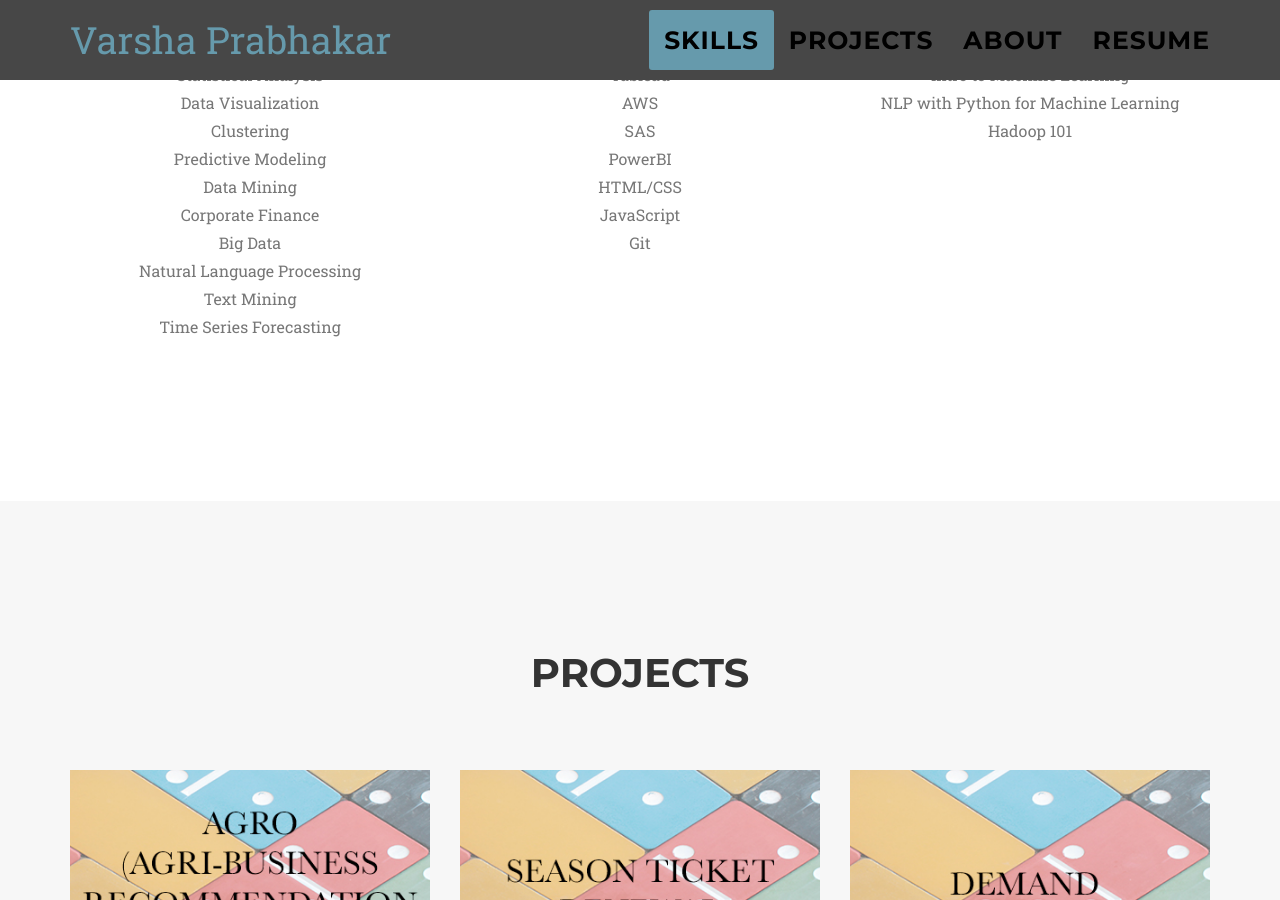
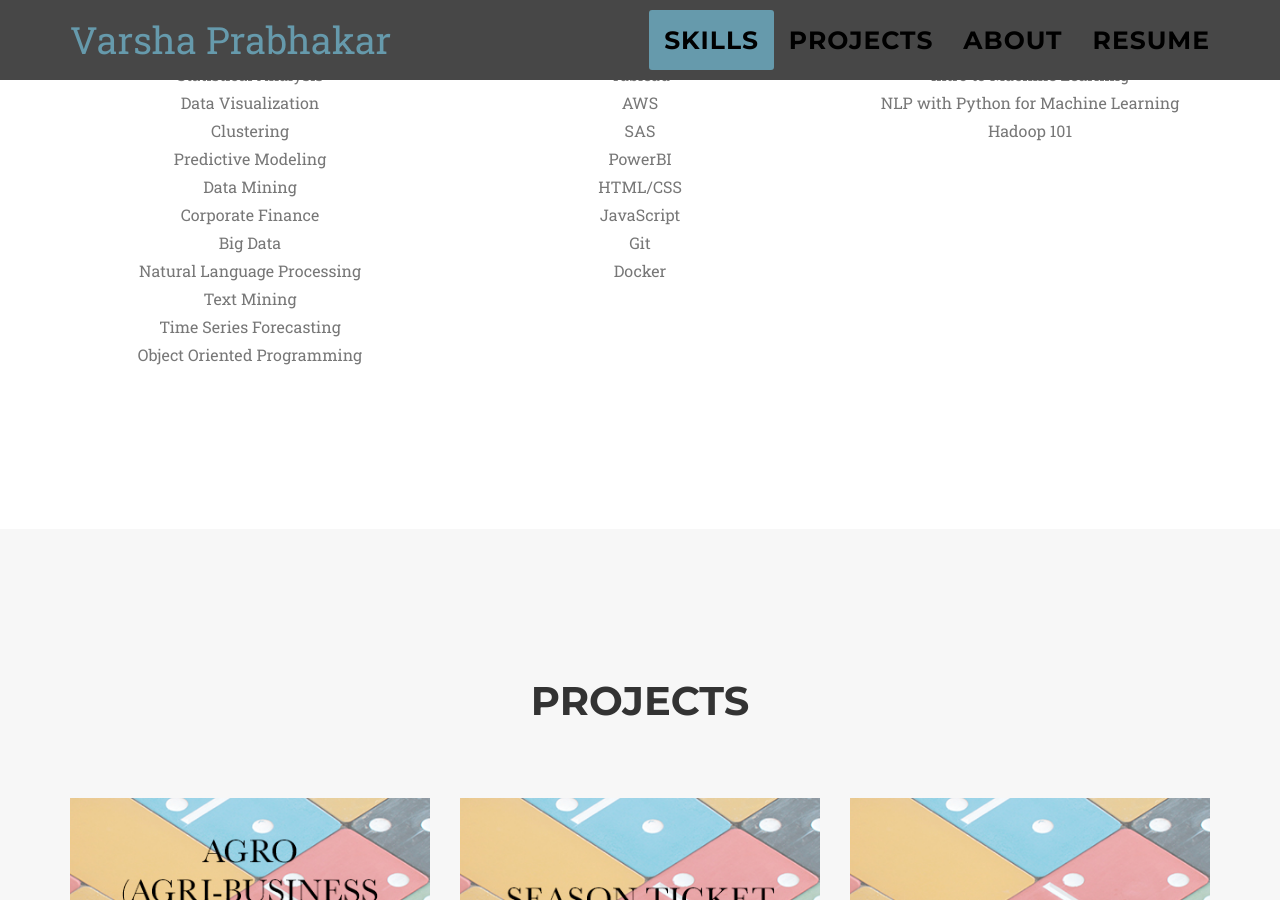
Before and after one commit to VarshaPrabhakar07/VarshaPrabhakar07.github.io, a Jekyll site: the page built from index.html, in a window 1280 px wide and 900 px high, scrolled down 1457 px. Built offline with Jekyll 4.4.1, drawn with Linux system fonts in a browser that asks for light colours; some web fonts are replaced.

Commit message:
Update services.html

```diff
--- a/_includes/services.html
+++ b/_includes/services.html
@@ -14,7 +14,7 @@
                         <i class="fa fa-database fa-stack-1x fa-inverse"></i>
                     </span>
                     <h4 class="service-heading">Core Competencies</h4>
-                    <p class="text-muted">Machine Learning <br> Hypothesis Testing <br> A/B Testing <br> Statistical Analysis <br> Data Visualization <br> Clustering <br> Predictive Modeling <br> Data Mining <br> Corporate Finance <br> Big Data <br> Natural Language Processing <br> Text Mining <br>Time Series Forecasting</p>
+                    <p class="text-muted">Machine Learning <br> Hypothesis Testing <br> A/B Testing <br> Statistical Analysis <br> Data Visualization <br> Clustering <br> Predictive Modeling <br> Data Mining <br> Corporate Finance <br> Big Data <br> Natural Language Processing <br> Text Mining <br>Time Series Forecasting <br>Object Oriented Programming</p>
                 </div>
                 <div class="col-md-4">
                     <span class="fa-stack fa-4x">
@@ -22,7 +22,7 @@
                         <i class="fa fa-laptop fa-stack-1x fa-inverse"></i>
                     </span>
                     <h4 class="service-heading">Tools & Programming Languages</h4>
-                    <p class="text-muted">Python <br> R <br> SQL <br> Tableau <br>AWS <br> SAS <br> PowerBI <br> HTML/CSS <br> JavaScript <br> Git</p>
+                    <p class="text-muted">Python <br> R <br> SQL <br> Tableau <br>AWS <br> SAS <br> PowerBI <br> HTML/CSS <br> JavaScript <br> Git <br> Docker</p>
                 </div>
 
                 <div class="col-md-4">
```
